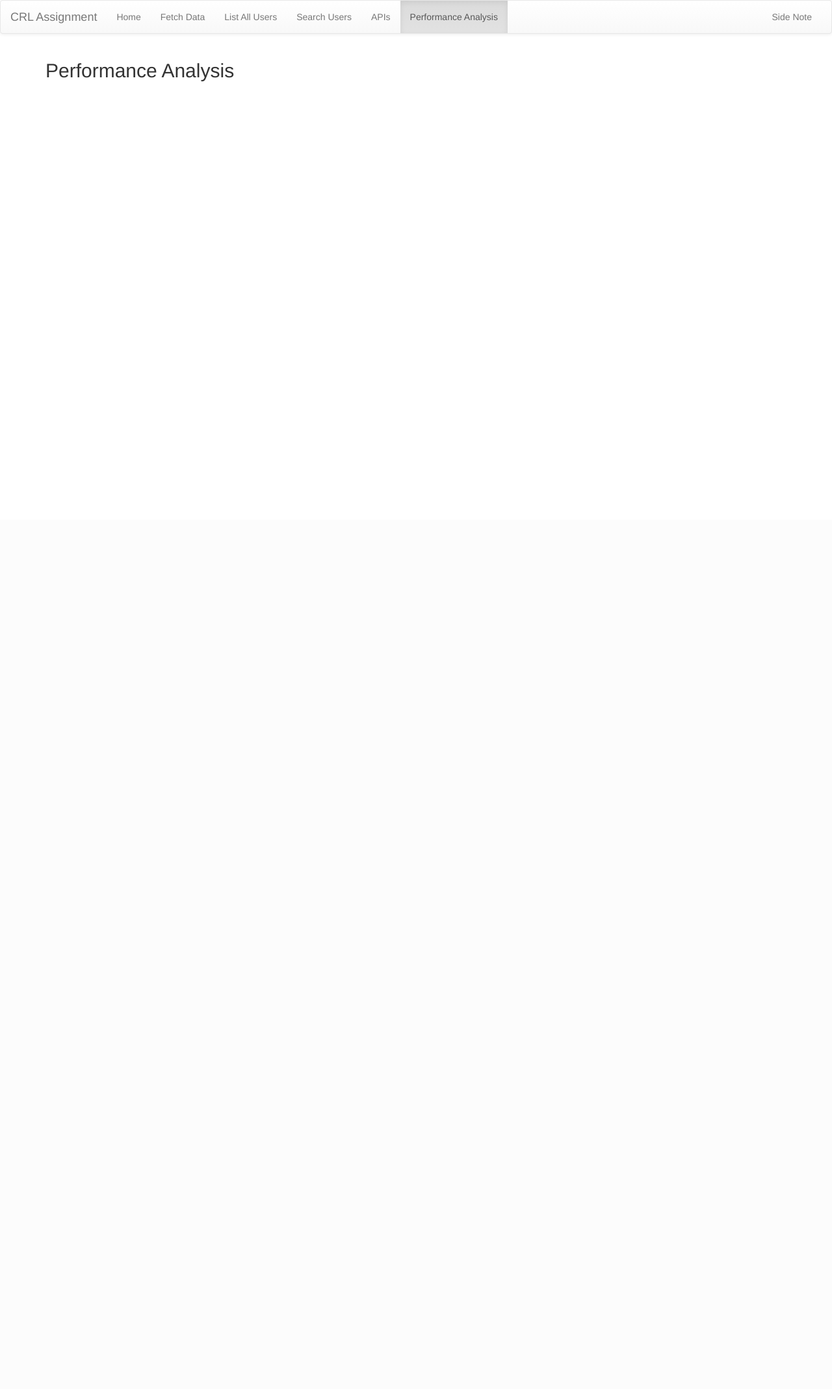
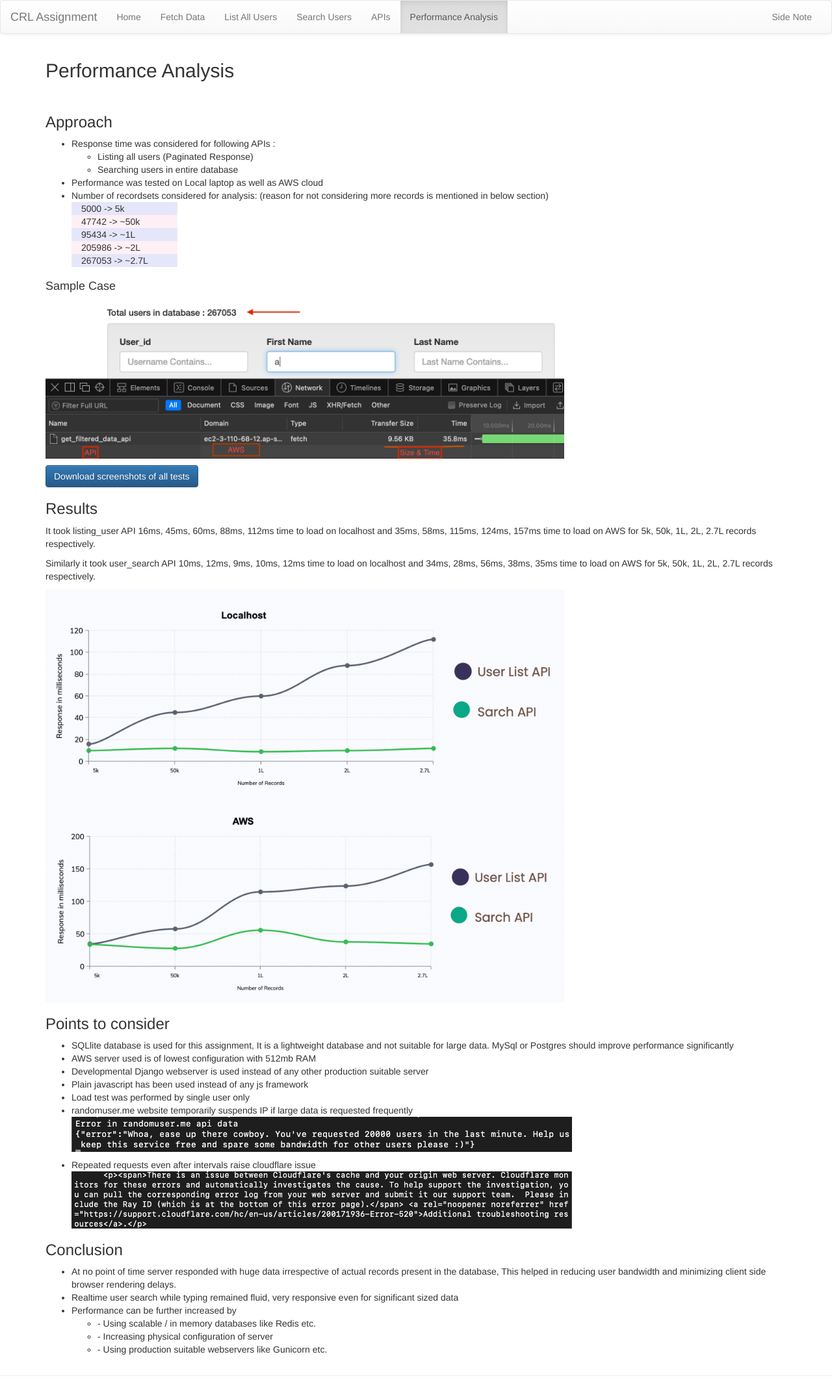
Before and after one commit to sumit-ssr207/crl_assignment, a Django app: page /performance_screen in a window 1280 px wide. Shown: the whole page at 65% size. Before the commit the page ends 126 px from the top, so only its background shows below. Run offline with Django 4.2, Linux system fonts and the light colour scheme; the visitor is signed in with stand-in values (Sample User, id 1); some libraries are stand-ins or nearby versions.

Commit message:
completed performance analysis page

```diff
--- a/user_listing/templates/performance_screen.html
+++ b/user_listing/templates/performance_screen.html
@@ -22,11 +22,80 @@
 	<h2>Performance Analysis</h2>
   <br/>
 
+<h3>Approach</h3>
+<ul>
+  <li>Response time was considered for following APIs :
+    <ul>
+      <li>Listing all users (Paginated Response)</li>
+      <li>Searching users in entire database</li>
+    </ul>
+     <li>Performance was tested on Local laptop as well as AWS cloud </li>
+    <li>Number of recordsets considered for analysis: (reason for not considering more records is mentioned in below section) </li>
+  <div class="row col-sm-3">
+    <div class="col-sm-8" style="background-color:lavender;">5000 -> 5k</div>
+    <div class="col-sm-8" style="background-color:lavenderblush;">47742 -> ~50k</div>
+    <div class="col-sm-8" style="background-color:lavender;">95434 -> ~1L</div>
+    <div class="col-sm-8" style="background-color:lavenderblush;">205986 -> ~2L</div>
+    <div class="col-sm-8" style="background-color:lavender;">267053 -> ~2.7L</div>
+  </div>
+</ul>
 
 
 </div>
 
+<ul></ul>
+<div class="container">
 
+<h4>Sample Case</h4>
+
+{% load static %}
+<img class="img-responsive" alt="Responsive image" width="70%" height="240" src="{% static 'aws_search_2.7L.png' %}">
+<ul></ul>
+ <a class="btn btn-primary" href="{% static 'performance_screenshots.pdf' %}" download="performance_screenshots.pdf">Download screenshots of all tests</a>
+</div>
+<div class="container">
+
+<h3>Results</h3>
+
+<p>It took listing_user API 16ms, 45ms, 60ms, 88ms, 112ms time to load on localhost and 35ms, 58ms, 115ms, 124ms,  157ms time to load on AWS for 5k, 50k, 1L,  2L,  2.7L records respectively.</p>
+<p>Similarly it took user_search API 10ms, 12ms,  9ms, 10ms,  12ms time to load on localhost and 34ms, 28ms,  56ms,  38ms,  35ms time to load on AWS for 5k, 50k, 1L,  2L,  2.7L records respectively.</p>
+
+<img class="img-responsive" alt="Responsive image" width="70%"  src="{% static 'localhost.png' %}">
+<img class="img-responsive" alt="Responsive image" width="70%"  src="{% static 'aws.png' %}">
+
+<h3>Points to consider</h3>
+<ul>
+
+  <li>SQLlite database is used for this assignment, It is a lightweight database and not suitable for large data. MySql or Postgres should improve performance significantly</li>
+   <li>AWS server used is of lowest configuration with 512mb RAM </li>
+    <li>Developmental Django webserver is used instead of any other production suitable server</li>
+     <li>Plain javascript has been used instead of any js framework</li>
+      <li>Load test was performed by single user only</li>
+       <li>randomuser.me website temporarily suspends IP if large data is requested frequently<p><img class="img-responsive" alt="Responsive image" width="70%"  src="{% static 'rm_error.png' %}"></p></li>
+        <li>Repeated requests even after intervals raise cloudflare issue<p><img class="img-responsive" alt="Responsive image" width="70%"  src="{% static 'cf_error.png' %}"></p></li>
+
+
+
+
+</ul>
+
+<h3>Conclusion</h3>
+<ul>
+  <li>At no point of time server responded with huge data irrespective of actual records present in the database, This helped in reducing user bandwidth and minimizing client side browser rendering delays.</li>
+  <li>Realtime user search while typing remained fluid, very responsive even for significant sized data </li>
+  <li>Performance can be further increased by </li>
+  <ul>
+    <li>    - Using scalable / in memory databases like Redis etc. </li>
+    <li>    - Increasing physical configuration of server</li>
+    <li>    - Using production suitable webservers like Gunicorn etc. </li>
+  </ul>
+
+</ul>
+
+
+</div>
+
+<hr/>
 
 
   <!-- jQuery (necessary for Bootstrap's JavaScript plugins) -->
```
Also changed, not shown: README.md, user_listing/static/aws.png (added), user_listing/static/aws_search_2.7L.png (added), user_listing/static/cf_error.png (added), user_listing/static/localhost.png (added), user_listing/static/rm_error.png (added), 5 other files.
